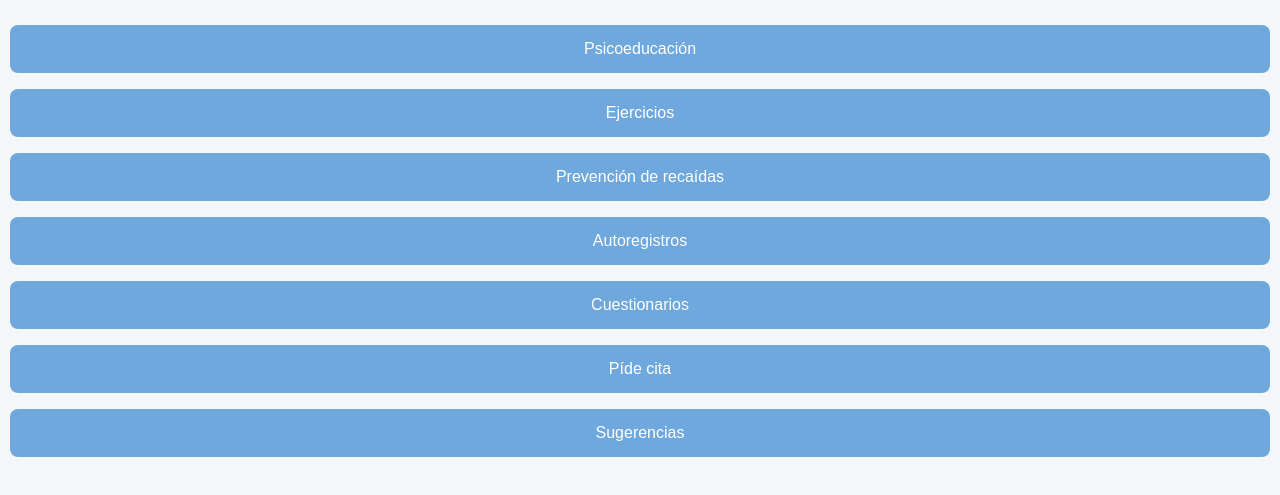
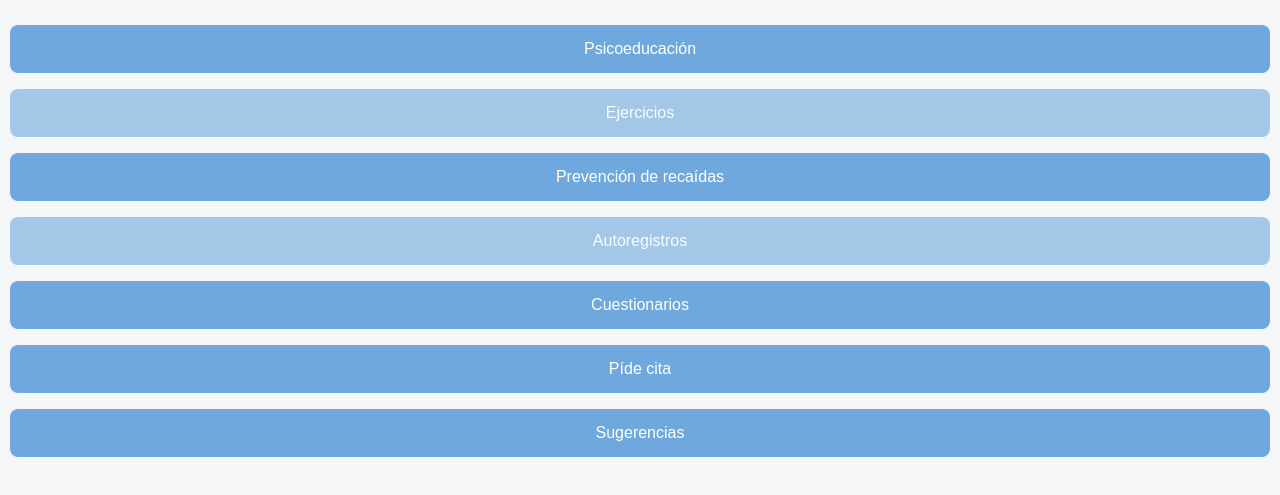
Before and after one commit to rbnromero13/AlimentApp, a plain HTML site: page index.html in a window 1280 px wide. Shown: the part 117-612 px from the top of the page. Drawn offline with Linux system fonts and the light colour scheme.

Commit message:
Update index.html

```diff
--- a/index.html
+++ b/index.html
@@ -29,9 +29,9 @@
 
   <main id="content">
     <button onclick="showSection('psico')">Psicoeducación</button>
-    <button onclick="showSection('cravingMenu')">Ejercicios</button>
+    <button disabled class="btn-disabled">Ejercicios</button>
     <button onclick="showSection('cravingMenu')">Prevención de recaídas</button>
-    <button onclick="openLink('https://forms.gle/TU_FORMULARIO')">Autoregistros</button>
+    <button disabled class="btn-disabled">Autoregistros</button>
     <button onclick="showSection('cuestionariosMenu')">Cuestionarios</button>
     <button onclick="openLink('https://portal.clinicaenlanube.com/clinicas/741/cita_peticiones/new?especialidad=16&agenda=12430')">Píde cita</button>
     <button onclick="showSection('sugerencias')">Sugerencias</button>
@@ -59,7 +59,7 @@
 
     <button onclick="showSection('paracaidas')">Mi paracaídas</button>
     <button onclick="showSection('deseo')">Trabajar a través del deseo</button>
-    <button disabled class="btn-disabled">Por añadir (proximamente...)</button>
+    <button disabled class="btn-disabled">Conductas incompatibles</button>
 
     <button onclick="goHome()">Volver</button>
   </section>
```
